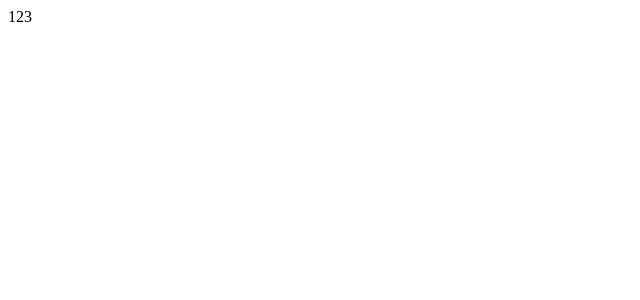
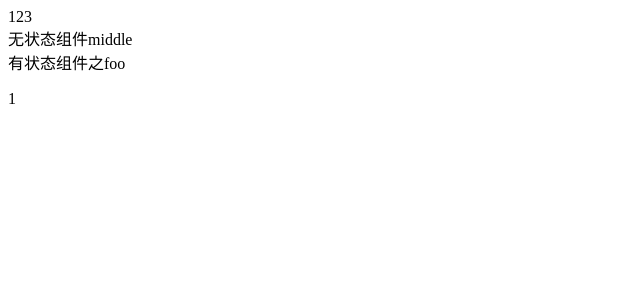
Before and after one commit to Tingclub/Commodity-Management, a Vue app: page / in a window 1280 px wide. Shown: the top 300 px of the page, without its empty margins (0-640 px from the left). Built offline with nearby package versions, Linux system fonts and the light colour scheme.

Commit message:
feat: jsx组件

```diff
--- a/package.json
+++ b/package.json
@@ -13,7 +13,8 @@
     "@vitejs/plugin-vue-jsx": "^1.3.10",
     "husky": "^8.0.1",
     "vite-plugin-eslint": "^1.6.1",
-    "vue": "^3.2.25"
+    "vue": "^3.2.25",
+    "vue-router": "4"
   },
   "devDependencies": {
     "@typescript-eslint/eslint-plugin": "^5.21.0",
--- a/src/App.vue
+++ b/src/App.vue
@@ -1,9 +1,16 @@
 <template>
   <div>
+    <FooSet msg="组合式ApiFooSet" />
     <HeaderCom />
+    <Middle />
+    <Foo msg="foo" />
   </div>
 </template>
 
 <script lang="ts" setup>
 import HeaderCom from './components/HeaderCom.vue'
+import Middle from './components/Mideele.tsx'
+import Foo from './components/Foo'
+import FooSet from './components/FooSet'
+
 </script>
--- /dev/null
+++ b/src/components/Foo.tsx
@@ -0,0 +1,23 @@
+import { defineComponent } from '@vue/runtime-core'
+
+export default defineComponent({
+  props: {
+    msg: {
+      type: String,
+      required: true
+    }
+  },
+  data () {
+    return {
+      count: 1
+    }
+  },
+  // 采用了组合式api
+  render () {
+    return (
+      <div>有状态组件之{this.msg}
+        <p>{this.count}</p>
+      </div>
+    )
+  }
+})
--- /dev/null
+++ b/src/components/FooSet.tsx
@@ -0,0 +1,24 @@
+import { defineComponent } from '@vue/runtime-core'
+
+interface PropsType {
+  msg: String
+}
+export default defineComponent({
+  props: {
+    msg: {
+      type: String,
+      required: true
+    }
+  },
+  setup () {
+    const count = 99
+    return (props : PropsType) => {
+      (
+        <div>
+          <span>{props.msg}</span>
+          <span>{count}</span>
+        </div>
+      )
+    }
+  }
+})
--- a/src/components/HeaderCom.vue
+++ b/src/components/HeaderCom.vue
@@ -3,6 +3,6 @@
     <span>123</span>
   </div>
 </template>
-<script lang="ts">
+<script lang="tsx" setup>
 // const header = <h1>header</h1>
 </script>
--- /dev/null
+++ b/src/components/Mideele.tsx
@@ -0,0 +1,6 @@
+export default () => {
+  // 无状态组件
+  return (
+    <div>无状态组件middle</div>
+  )
+}
```
Also changed, not shown: 1 other file (tests, documents, lock files or other folders).
